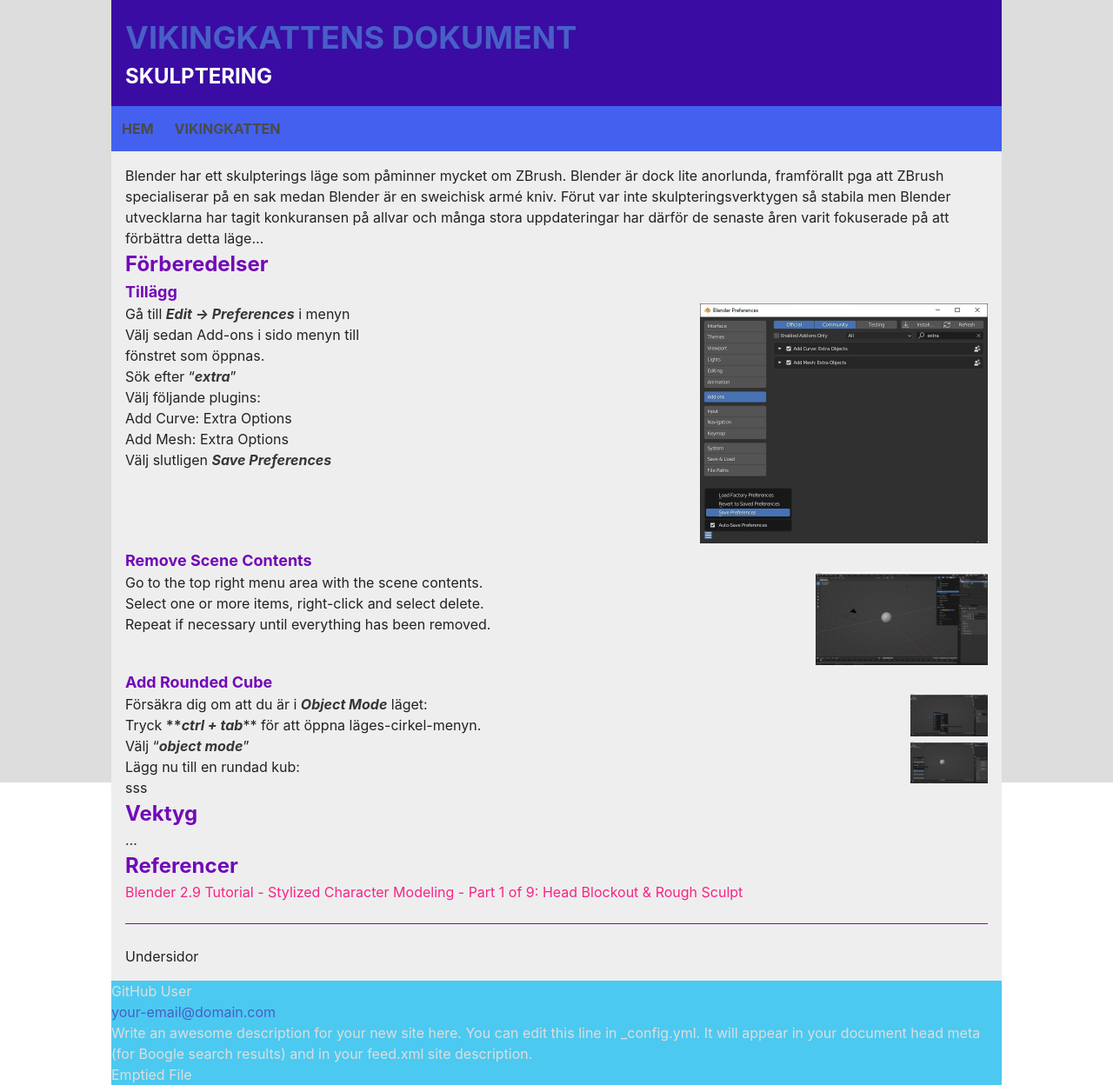
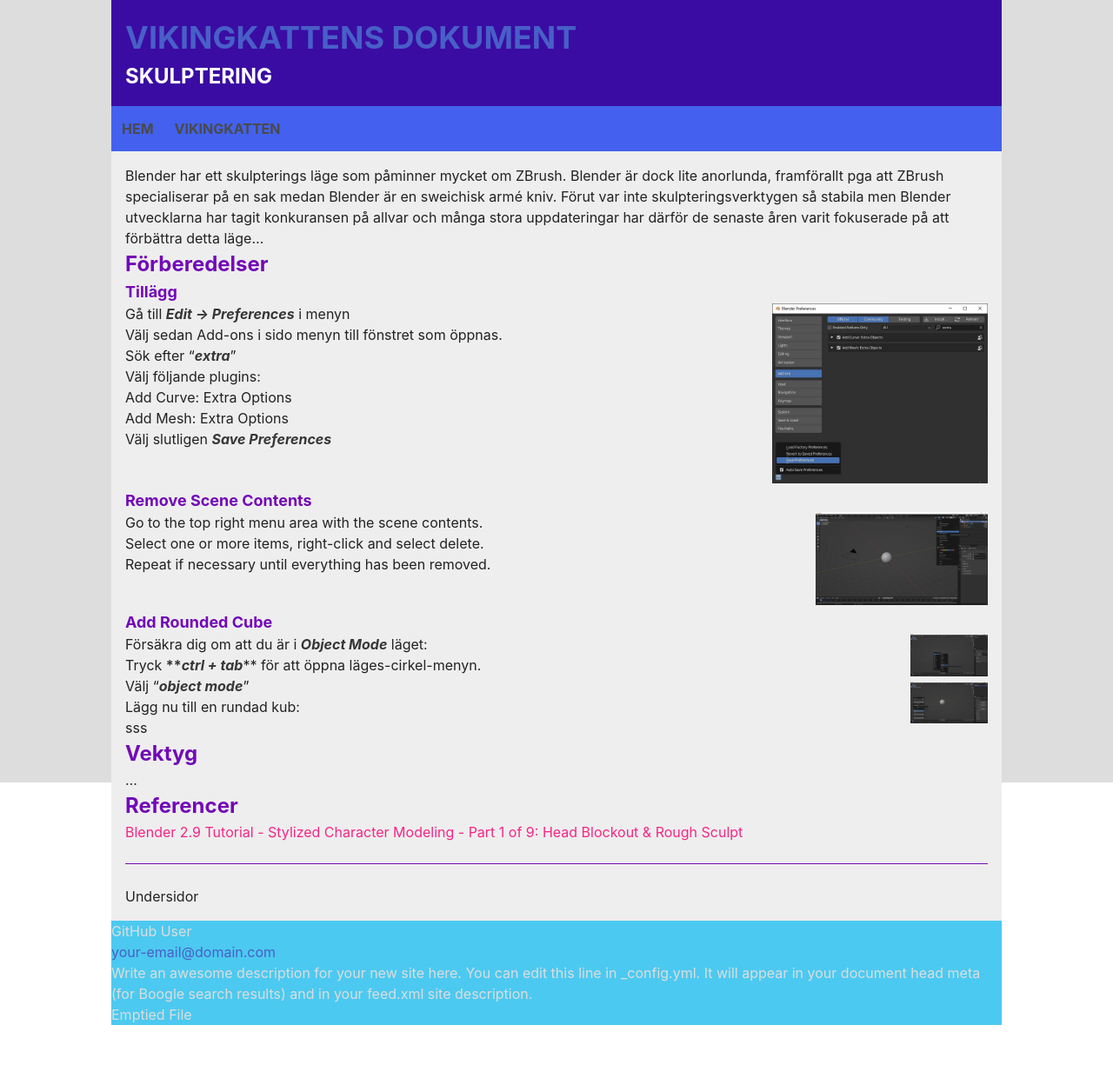
Before and after one commit to viking-cat/dokument, a Jekyll site: the page built from _pages/grafik/blender/skulptering.md, in a window 1280 px wide. Shown: the whole page at 87% size. Built offline with Jekyll 4.4.1, drawn with Linux system fonts in a browser that asks for light colours; after the commit the page ends 1179 px from its top, so only the background shows below that.

Commit message:
Update skulptering.md

```diff
--- a/_pages/grafik/blender/skulptering.md
+++ b/_pages/grafik/blender/skulptering.md
@@ -10,7 +10,7 @@
 
 ## Tillägg
 
-<div style="float:right; text-align:right;" width="50%">
+<div style="float:right; text-align:right; width:50%; display:inline-block;">
   <img src="/dokument/assets/blender-sculpting-preferences-add_ons.JPG" alt="Preference Window" width="50%">
 </div>
 
@@ -26,7 +26,7 @@
 
 ## Remove Scene Contents
 
-<div style="float:right; text-align:right; width:50%;">
+<div style="float:right; text-align:right; width:50%; display:inline-block;">
   <img src="/dokument/assets/blender-sculpting-delete_sceen_contents.JPG" alt="Preference Window" width="40%">
 </div>
 
@@ -38,7 +38,7 @@
 
 ## Add Rounded Cube
 
-<div style="float:right; text-align:right; width:30%;">
+<div style="float:right; text-align:right; width:30%; display:inline-block;">
   <img src="/dokument/assets/blender-sculpting-add_rounded_cube.JPG" alt="Preference Window" width="30%"><br/>
   <img src="/dokument/assets/blender-sculpting-add_rounded_cube-options.JPG" alt="Preference Window" width="30%">
 </div>
```
